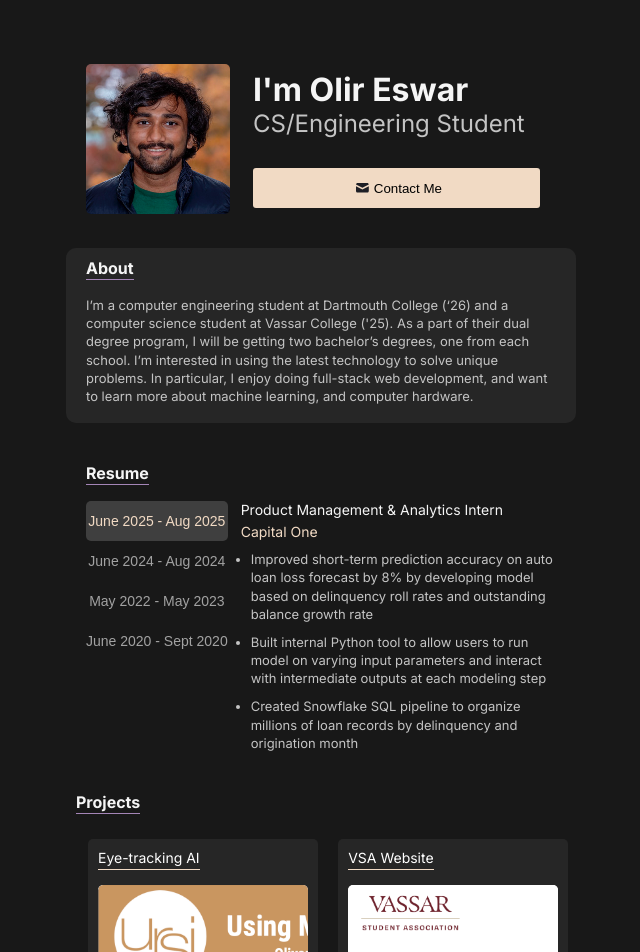
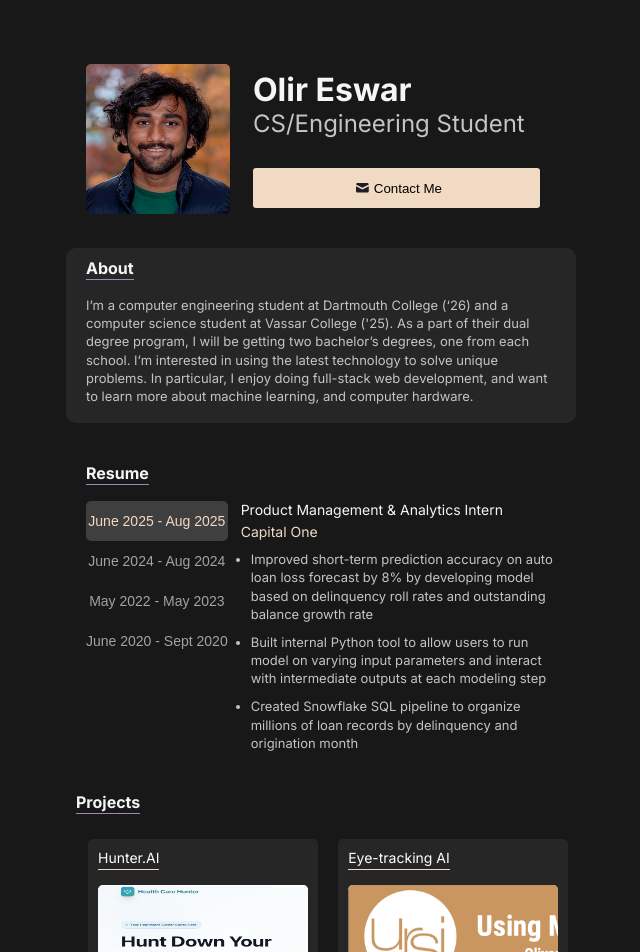
Before and after one commit to OlirEswar/OlirEswar.com, a React (Vite) app: page / in a window 1280 px wide. Shown: the top 952 px of the page, without its empty margins (307-947 px from the left). Built offline with nearby package versions, Linux system fonts and the light colour scheme.

Commit message:
ENGS 90 update

```diff
--- a/src/Projects.jsx
+++ b/src/Projects.jsx
@@ -8,6 +8,7 @@ import duck_car_img from "/duck-car-img.png";
 import amethyst_img from "/amethyst-img-2.png";
 import amethyst_img_wide from "/amethyst-img.png";
 import custom_linux_img from "/custom-linux-img.png";
+import hunter_ai_img from "/HunterAI.png";
 
 import ProjectExample from "./ProjectExample";
 import ProjectFullExample from "./ProjectFullExample";
@@ -39,6 +40,31 @@ function Projects() {
         />
       ) : (
         <div className="projects-container__list">
+          <ProjectExample
+            title={"Hunter.AI"}
+            image={hunter_ai_img}
+            altText={"Healtcare Hunter Website"}
+            description={
+              "Built full-stack healthcare recruting platform in cooperation with Hunter.AI (YC F24) "
+            }
+            longDescription={`As part of my engineering capstone project at Dartmouth College, I worked with Hunter.AI, a MiraclePlus (formerly YC China) startup,
+              to create a smart recruiting platform for blue collar jobs in the healthcare industry. Hunter.AI's primary product is an AI recruting agent for
+              delivery driver jobs in China. My team's task involved finding a similar market in the US and building a prototype for a potential product. Over the
+              course of two terms, we researched various blue-collar industries, conducted user interviews, and built software products to identify possible
+              areas with product-market fit. Eventually, we settled on the healthcare industry, and we developed a recruiting platform that intelligently matches
+              candidates to jobs, instead of forcing candidates and businesses to manually apply and review each application. I was the primary web developer for this
+              project. I utilized Next.js and React for the frontend and Supabase for our database and backend. Overall, I learned about how to architect a project from
+              the ground up and developed a strong workflow for rapid prototyping and iteration.`}
+            languages={["Next.js", "React", "Supabase"]}
+            link={
+              "https://engs-90-hunter-ai-7jed.vercel.app/"
+            }
+            btnText={"View Live Site"}
+            showFullExample={setShowFullExample}
+            fullExampleDetails={setFullExampleDetails}
+          />
+
+
           <ProjectExample
             title={"Eye-tracking AI"}
             image={ursi_logo}
--- a/src/Title.jsx
+++ b/src/Title.jsx
@@ -19,7 +19,7 @@ function Title() {
     <div className="title-card">
       <img src={olir_eswar_img} alt="My Picture!" />
       <div className="title-card__bio">
-        <h1>I'm Olir Eswar</h1>
+        <h1>Olir Eswar</h1>
         <h2>CS/Engineering Student</h2>
         <button
           onClick={handleClick}
```
Also changed, not shown: public/HunterAI.png (added).
